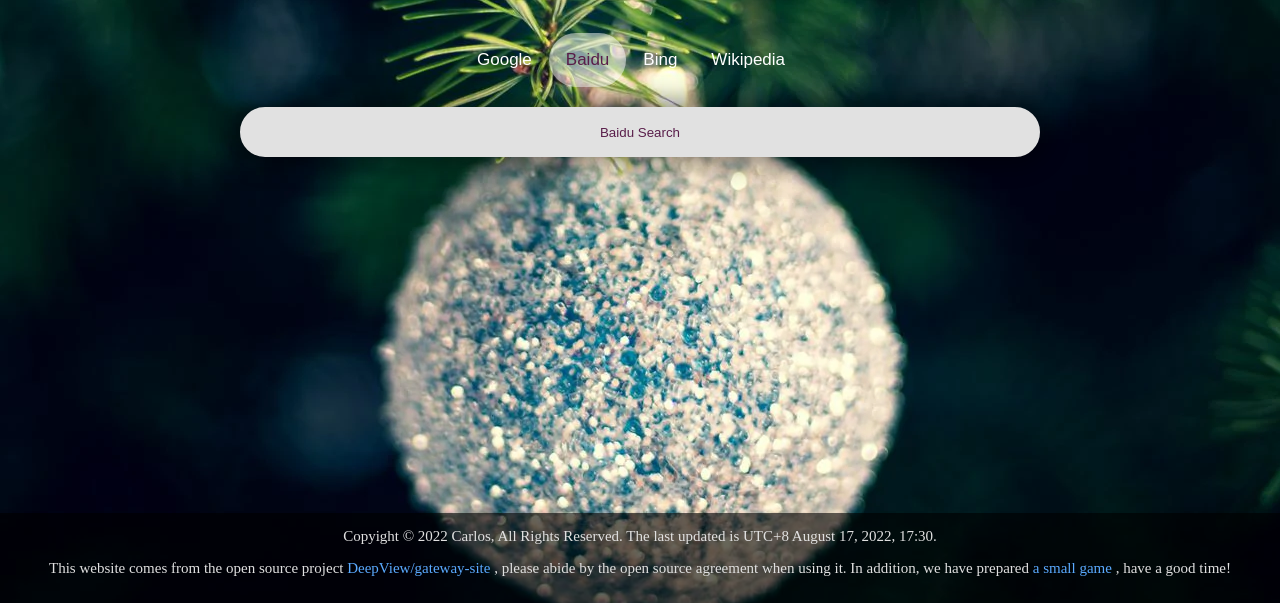
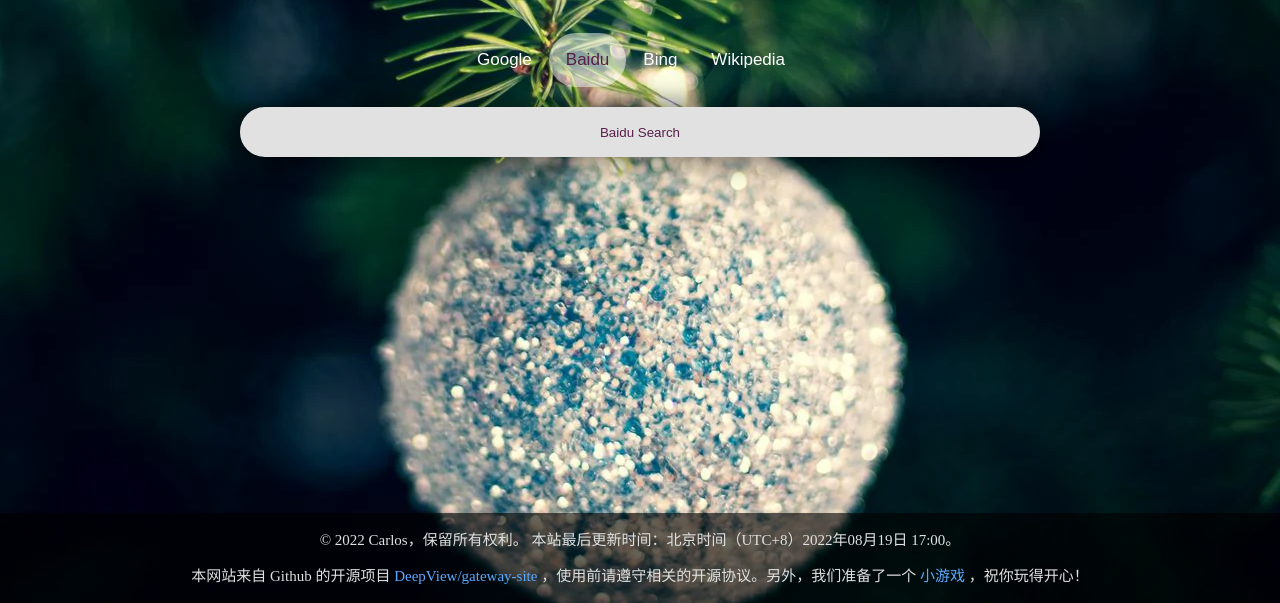
Before and after one commit to DeepView/gateway-site, a plain HTML site: page index.html in a window 1280 px wide. Shown: the part 197-800 px from the top of the page. Drawn offline with Linux system fonts and the light colour scheme; a script that the page names is missing.

Commit message:
index-cpttext-to-smplchinese

```diff
--- a/index.html
+++ b/index.html
@@ -118,19 +118,16 @@
             <div>
                 <div id="rights">
                     <p>
-                        Copyight &copy; 2022 Carlos, All Rights Reserved. The last updated is UTC+8 August 17, 2022,
-                        17:30.
+                        &copy; 2022 Carlos，保留所有权利。 本站最后更新时间：北京时间（UTC+8）2022年08月19日 17:00。
                     </p>
                     <p>
-                        This website comes from the open source project
+                        本网站来自 Github 的开源项目
                         <a href="https://github.com/DeepView/gateway-site" target="_blank" class="bottom-xlink">
                             DeepView/gateway-site
                         </a>
-                        , please abide by the open source agreement when using it. In addition, we have prepared
-                        <a href="catch-cat.html" target="_blank" class="bottom-xlink">
-                            a small game
-                        </a>
-                        , have a good time!
+                        ，使用前请遵守相关的开源协议。另外，我们准备了一个
+                        <a href="catch-cat.html" target="_blank" class="bottom-xlink">小游戏</a>
+                        ，祝你玩得开心！
                     </p>
                 </div>
             </div>
```
